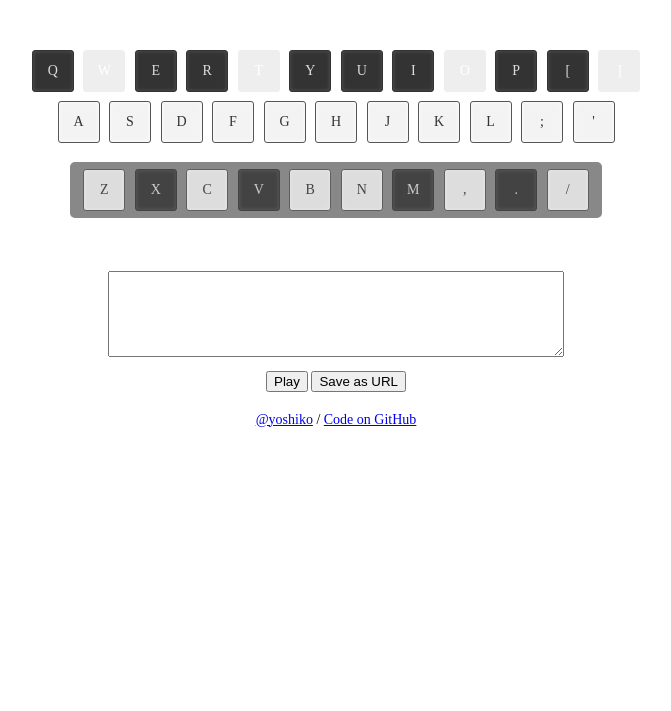
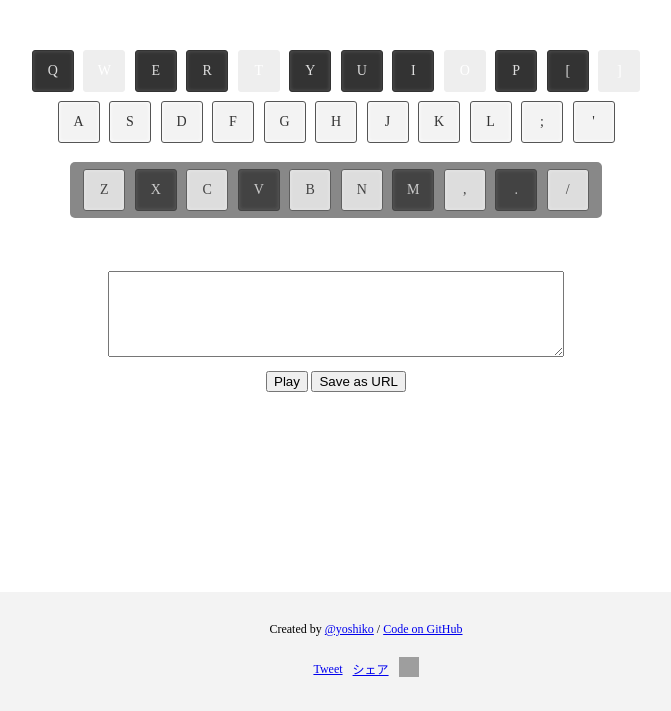
Before and after one commit to yoshiko-pg/piano, a website with bundled scripts: page app/index.html in a window 1280 px wide. Shown: the part 89-800 px from the top of the page, without its empty margins (304-975 px from the left). Built offline with nearby package versions, Linux system fonts and the light colour scheme; grey boxes are pictures that could not be loaded.

Commit message:
:+1: Add share buttons

```diff
--- a/app/index.html
+++ b/app/index.html
@@ -1,14 +1,37 @@
 <!DOCTYPE html>
   <head>
     <title>Web Piano</title>
+    <link rel="canonical" href="/piano/">
     <style>
       body {
         font-size: 14px;
         text-align: center;
       }
+
+      footer {
+        background-color: #f3f3f3;
+        position: fixed;
+        bottom: 0;
+        left: 0;
+        width: 100%;
+        padding: 30px;
+        font-size: 12px;
+      }
+      .share {
+        display: flex;
+        justify-content: center;
+        align-items: center;
+        margin-top: 20px;
+      }
+
+      .share > * {
+        margin: 0 5px;
+      }
     </style>
   </head>
   <body>
+    <script type="text/javascript" src="https://b.st-hatena.com/js/bookmark_button.js" charset="utf-8" async="async"></script>
+
     <h1>Web piano</h1>
 
     <p>
@@ -23,12 +46,29 @@
     <my-score-editor></my-score-editor>
 
     <footer>
+      Created by
       <a href="http://yoshiko-pg.github.io/" target="_blank">@yoshiko</a>
       /
       <a href="https://github.com/yoshiko-pg/piano" target="_blank">Code on GitHub</a>
+
+      <div class="share">
+        <a href="https://twitter.com/share" class="twitter-share-button" data-hashtags="webpiano">Tweet</a>
+        <div class="fb-share-button" data-href="https://yoshiko-pg.github.io/piano/" data-layout="button_count" data-size="small" data-mobile-iframe="true"><a class="fb-xfbml-parse-ignore" target="_blank" href="https://www.facebook.com/sharer/sharer.php?u=https%3A%2F%2Fyoshiko-pg.github.io%2Fpiano%2F&amp;src=sdkpreparse">シェア</a></div>
+        <a href="http://b.hatena.ne.jp/entry/" class="hatena-bookmark-button" data-hatena-bookmark-layout="basic-label-counter" data-hatena-bookmark-lang="ja" title="このエントリーをはてなブックマークに追加"><img src="https://b.st-hatena.com/images/entry-button/button-only@2x.png" alt="このエントリーをはてなブックマークに追加" width="20" height="20" style="border: none;" /></a>
+      </div>
     </footer>
 
     <script type="module" src="./components/index.js"></script>
     <script defer nomodule src="./bundle.js"></script>
+
+    <script>!function(d,s,id){var js,fjs=d.getElementsByTagName(s)[0],p=/^http:/.test(d.location)?'http':'https';if(!d.getElementById(id)){js=d.createElement(s);js.id=id;js.src=p+'://platform.twitter.com/widgets.js';fjs.parentNode.insertBefore(js,fjs);}}(document, 'script', 'twitter-wjs');</script>
+    <div id="fb-root"></div>
+    <script>(function(d, s, id) {
+      var js, fjs = d.getElementsByTagName(s)[0];
+      if (d.getElementById(id)) return;
+      js = d.createElement(s); js.id = id;
+      js.src = "//connect.facebook.net/ja_JP/sdk.js#xfbml=1&version=v2.9";
+      fjs.parentNode.insertBefore(js, fjs);
+    }(document, 'script', 'facebook-jssdk'));</script>
   </body>
 </html>
```
